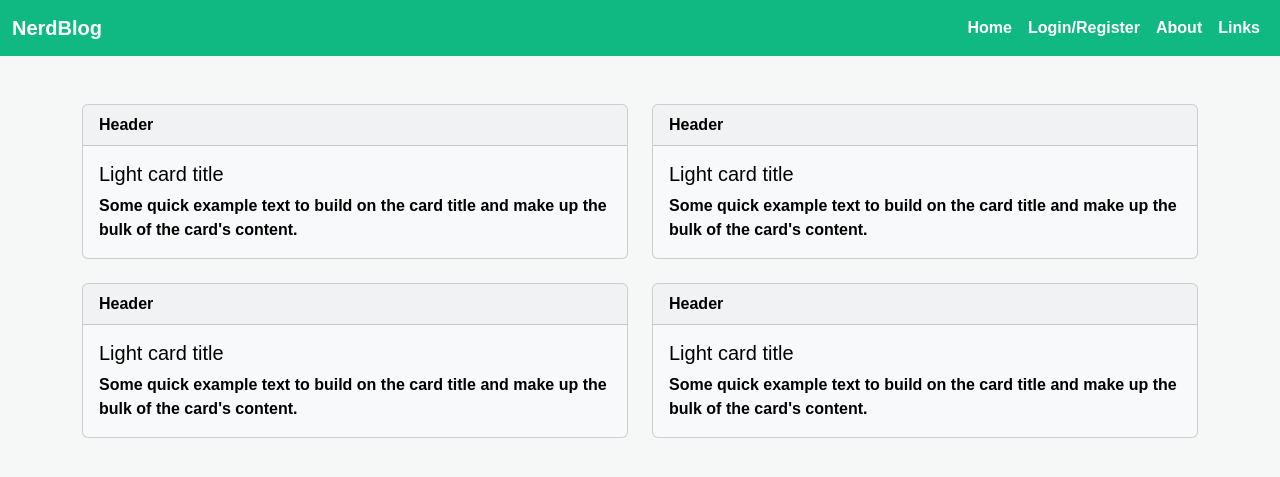
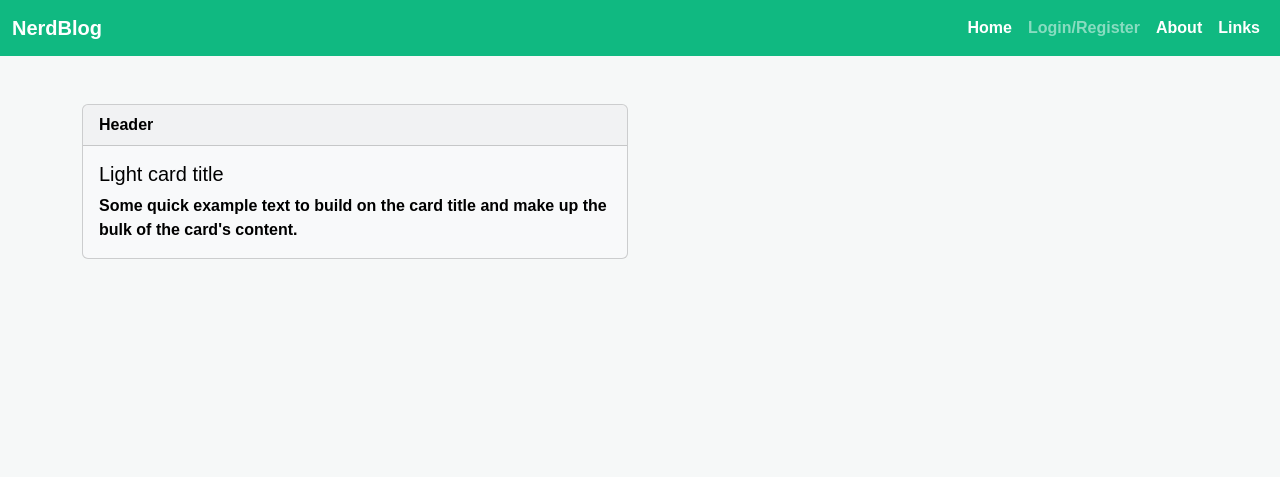
Before and after one commit to agcbls49/NerdBlog, a PHP site: page /index.php in a window 1280 px wide. Shown: the top 477 px of the page. Run offline with PHP 8.4, Linux system fonts and the light colour scheme; the visitor is signed in with stand-in values (Sample User, id 1); some web fonts are replaced.

Commit message:
fixed register

```diff
--- a/index.php
+++ b/index.php
@@ -1,3 +1,14 @@
+<?php
+    session_start();
+    include("database.php");
+
+    // Handle logout before any HTML output
+    if (isset($_POST["logout"])) {
+        session_destroy();
+        header("Location: index.php");
+        exit;
+    }
+?>
 <!DOCTYPE html>
 <html lang="en">
 <head>
@@ -25,7 +36,7 @@
                         <a class="nav-link" href="home.php">Home</a>
                     </li>
                     <li class="nav-item">
-                        <a class="nav-link" href="login_register.php">Login/Register</a>
+                        <a class="nav-link <?php echo isset($_SESSION['username']) ? 'disabled-nav-link' : ''; ?>" href="login_register.php">Login/Register</a>
                     </li>
                     <li class="nav-item">
                         <a class="nav-link" href="about.html">About</a>
@@ -52,39 +63,6 @@
                     </div>
                 </div>
             </div>
-
-            <!-- Card 2 -->
-            <div class="col-md-6 mb-4">
-                <div class="card text-bg-light h-100">
-                    <div class="card-header">Header</div>
-                    <div class="card-body">
-                        <h5 class="card-title">Light card title</h5>
-                        <p class="card-text">Some quick example text to build on the card title and make up the bulk of the card's content.</p>
-                    </div>
-                </div>
-            </div>
-
-            <!-- Card 3 -->
-            <div class="col-md-6 mb-4">
-                <div class="card text-bg-light h-100">
-                    <div class="card-header">Header</div>
-                    <div class="card-body">
-                        <h5 class="card-title">Light card title</h5>
-                        <p class="card-text">Some quick example text to build on the card title and make up the bulk of the card's content.</p>
-                    </div>
-                </div>
-            </div>
-
-            <!-- Card 4 -->
-            <div class="col-md-6 mb-4">
-                <div class="card text-bg-light h-100">
-                    <div class="card-header">Header</div>
-                    <div class="card-body">
-                        <h5 class="card-title">Light card title</h5>
-                        <p class="card-text">Some quick example text to build on the card title and make up the bulk of the card's content.</p>
-                    </div>
-                </div>
-            </div>
         </div>
     </div>
 </body>
--- a/login_register.php
+++ b/login_register.php
@@ -1,5 +1,4 @@
 <?php
-    // This must be FIRST
     session_start();
     include("database.php");
 
@@ -29,7 +28,6 @@
 
             if ($row = mysqli_fetch_assoc($result)) {
                 if (password_verify($password, $row["password"])) {
-                    // FIX: Changed from $row["user"] to $row["username"]
                     $_SESSION["username"] = $row["username"];
                     header("Location: home.php");
                     exit;
```
Also changed, not shown: home.php (+11 -4 lines), README.md (added), style.css (line endings or trailing spaces).
